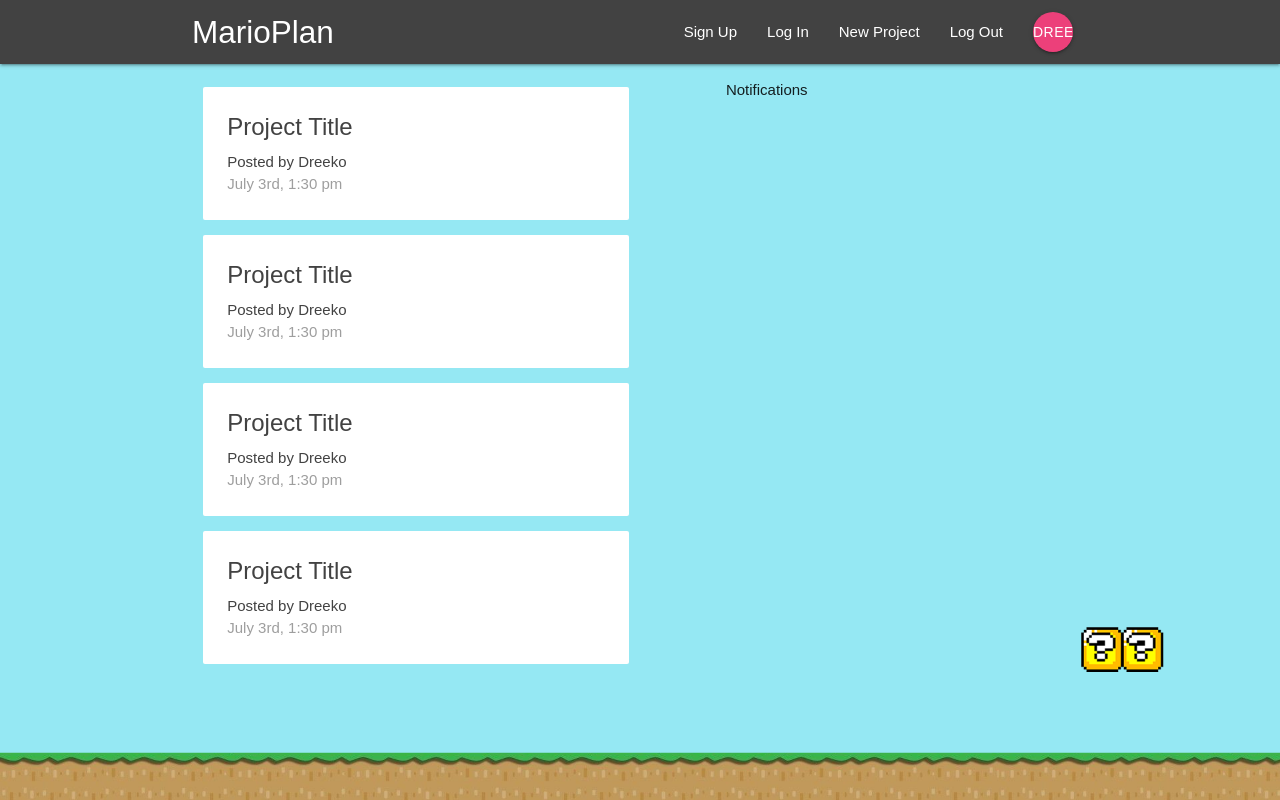
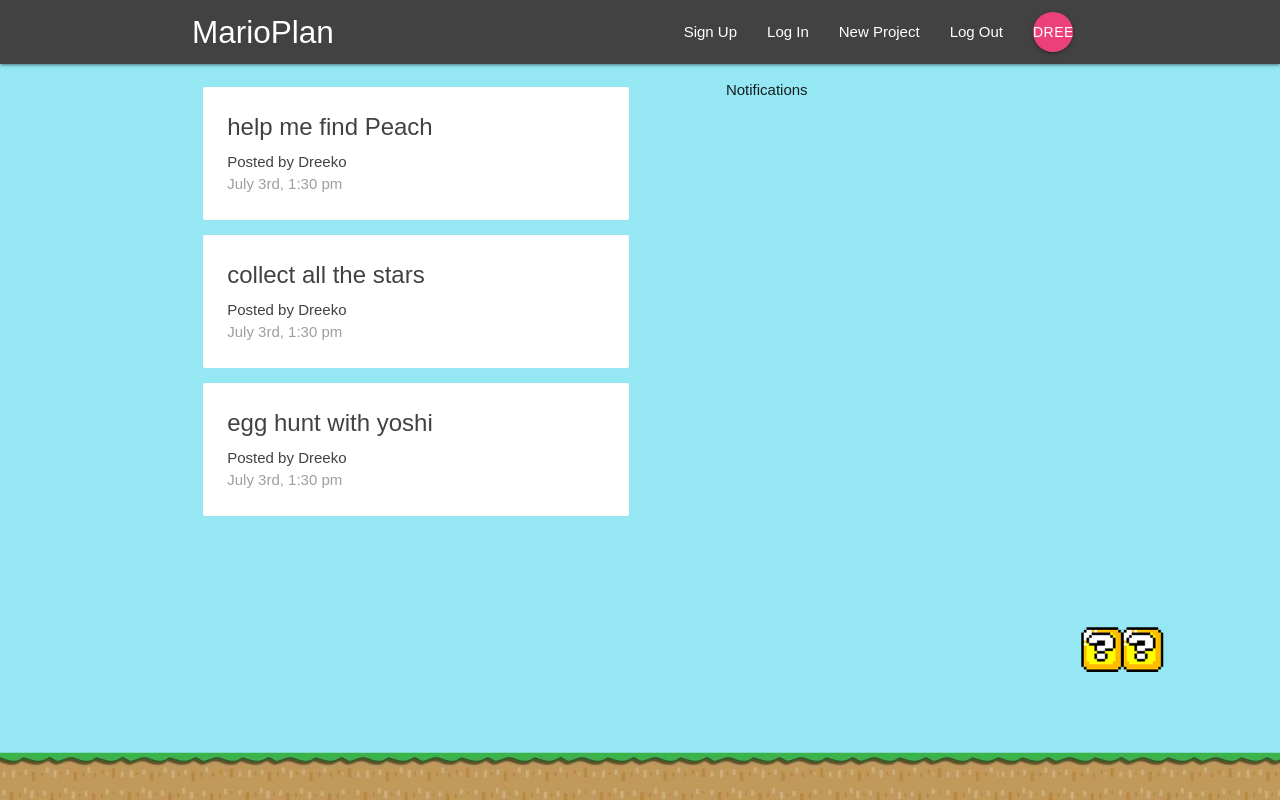
Before and after one commit to Driijko/Event-Board, a React (Create React App) app: page / in a window 1280 px wide. Built offline with nearby package versions, Linux system fonts and the light colour scheme.

Commit message:
First pass of ProjectList and ProjectSummary components accessing data from Context

```diff
--- a/src/components/dashboard/Dashboard.js
+++ b/src/components/dashboard/Dashboard.js
@@ -1,9 +1,11 @@
-import React from "react";
+import React, {useContext} from "react";
+
 
 import Notifications from "./Notifications";
 import ProjectList from "../projects/ProjectList";
 
 export default function Dashboard(props) {
+
   return (
     <div className="dashboard container">
       <div className="row">
--- a/src/components/projects/ProjectDetails.js
+++ b/src/components/projects/ProjectDetails.js
@@ -1,15 +1,25 @@
-import React from "react";
+import React, {useContext} from "react";
+
+import Context from "../../store/Context";
 
 export default function ProjectDetails(props) {
 
+  // Grab the unique part of the url string that pulls up a particular project.
+  // In this case, it's a number.
   const id = props.match.params.id;
+
+  // Access our data and use the unique url string to find the particular project we want to view.
+  const {projects} = useContext(Context);
+  const project = projects.find(project=> {
+    return `${project.id}` === id;
+  });
 
   return (
     <div className="container section project-details">
       <div className="card z-depth-0">
         <div className="card-content">
-          <span className="card-title">Project Title - {id}</span>
-          <p>Description...</p>
+          <span className="card-title">{project.title}</span>
+          <p>{project.content}</p>
         </div>
         <div className="card-action grey lighten-4 grey-text">
           <div>Posted by DreeKo</div>
--- a/src/components/projects/ProjectList.js
+++ b/src/components/projects/ProjectList.js
@@ -1,19 +1,21 @@
-import React from "react";
+import React, {useContext} from "react";
+
+import Context from "../../store/Context";
 
 import ProjectSummary from "./ProjectSummary";
 
 export default function ProjectList(props) {
+
+  const {projects} = useContext(Context);
+
+  const projectSummaryComponents = projects.map(project=> {
+    return <ProjectSummary key={project.id} title={project.title} content={project.content} />
+  })
+
   return (
     <div className="project-list section">
 
-      <ProjectSummary />
-
-      <ProjectSummary />
-
-      <ProjectSummary />
-
-      <ProjectSummary />
-
+      {projectSummaryComponents}
 
     </div>
   )
--- a/src/components/projects/ProjectSummary.js
+++ b/src/components/projects/ProjectSummary.js
@@ -1,10 +1,11 @@
-import React from "react"
+import React from "react";
+
 
 export default function ProjectSummary(props) {
   return (
     <div className="card z-depth-0 project-summary">
       <div className="card-content grey-text text-darken-3">
-        <span className="card-title">Project Title</span>
+        <span className="card-title">{props.title}</span>
         <p>Posted by Dreeko</p>
         <p className="grey-text">July 3rd, 1:30 pm</p>
       </div>
--- a/src/store/Context.js
+++ b/src/store/Context.js
@@ -1,19 +1,19 @@
 import React, {createContext, useState} from 'react';
-
 
 // CREATE CONTEXT /////////////////////////////////////////////////////////////////////
 const Context = createContext();
 
-
-
-
 function ContextProvider(props) {
 
-  const [dummyData, setDummyData] = useState("hey")
+  const [projects, setProjects] = useState([
+    {id: 1, title: "help me find Peach", content: "blah blah blah"},
+    {id: 2, title: "collect all the stars", content: "blah blah blah"},
+    {id: 3, title: "egg hunt with yoshi", content: "blah blah blah"}
+  ]);
 
   return (
     <Context.Provider
-      value={{dummyData}}
+      value={{projects}}
     >
       { props.children }
     </Context.Provider>
--- /dev/null
+++ b/src/store/dummyData.js
@@ -0,0 +1,5 @@
+export const projects = [
+  {id: 1, title: "help me find Peach", content: "blah blah blah"},
+  {id: 2, title: "collect all the stars", content: "blah blah blah"},
+  {id: 3, title: "egg hunt with yoshi", content: "blah blah blah"}
+]
```
